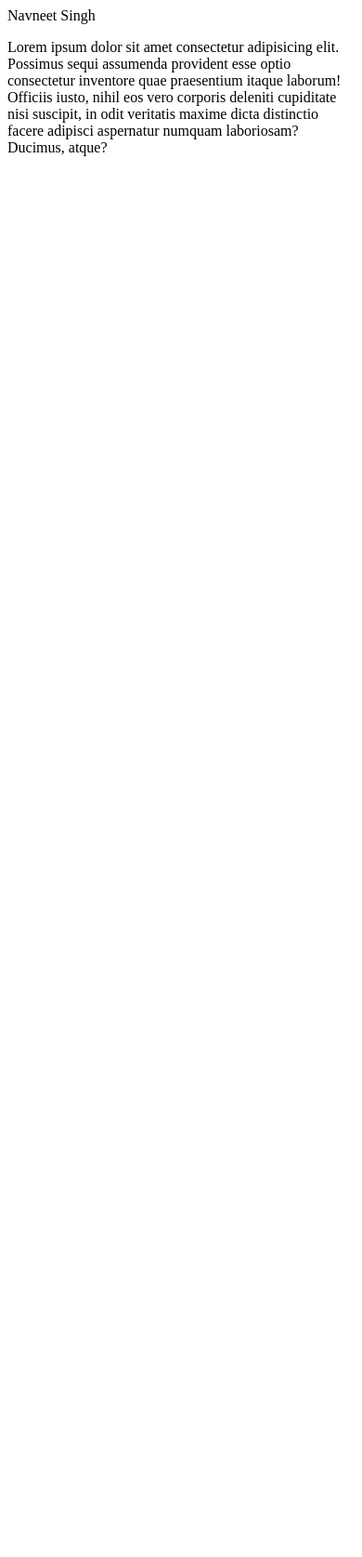
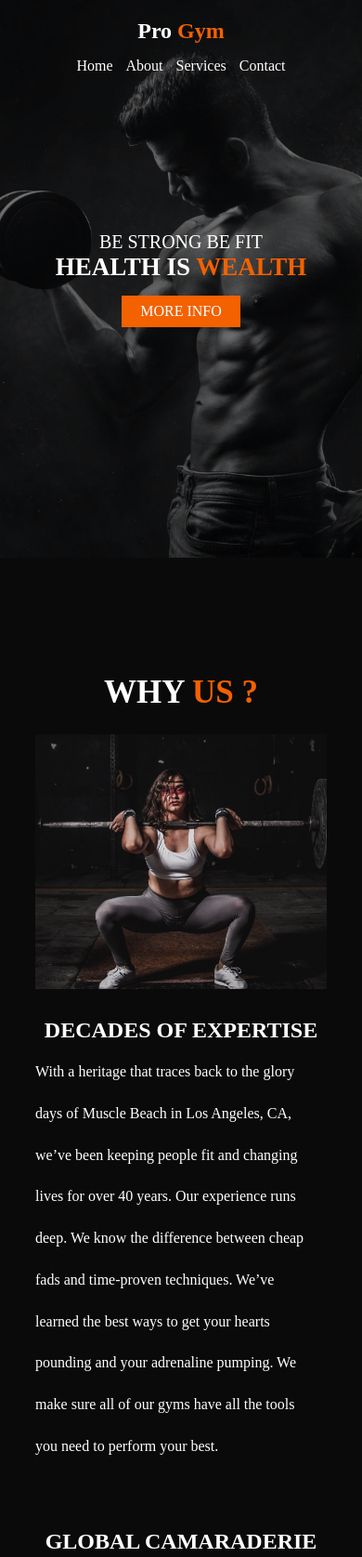
Before and after one commit to navsingh2k/ProGym, a plain HTML site: page index.html in a window 390 px wide. Shown: the top 1675 px of the page at 93% size. Before the commit the page ends 844 px from the top, so only its background shows below. Drawn offline with Linux system fonts and the light colour scheme.

Commit message:
Front-End

```diff
--- a/index.html
+++ b/index.html
@@ -1,12 +1,102 @@
 <!DOCTYPE html>
 <html lang="en">
+
 <head>
     <meta charset="UTF-8">
     <meta name="viewport" content="width=device-width, initial-scale=1.0">
     <title>Document</title>
+    <link rel="stylesheet" href="http://maxcdn.bootstrapcdn.com/font-awesome/4.6.0/css/font-awesome.min.css">
+    <link rel="stylesheet" href="style.css">
 </head>
+
 <body>
-  <div>Navneet Singh</div>
-  <p>Lorem ipsum dolor sit amet consectetur adipisicing elit. Possimus sequi assumenda provident esse optio consectetur inventore quae praesentium itaque laborum! Officiis iusto, nihil eos vero corporis deleniti cupiditate nisi suscipit, in odit veritatis maxime dicta distinctio facere adipisci aspernatur numquam laboriosam? Ducimus, atque?</p>
+    <header>
+        <h2><a href="#">Pro <span>Gym</span></a></h2>
+        <nav>
+            <li><a href="#">Home</a></li>
+            <li><a href="#about">About</a></li>
+            <li><a href="#services">Services</a></li>
+            <li><a href="#contact">Contact</a></li>
+        </nav>
+
+    </header>
+    <section class="banner-area">
+        <div class="banner-img"></div>
+        <h3>Be Strong Be Fit</h3>
+        <h1>Health is <span>Wealth</span> </h1>
+        <a href="#about" class="banner-btn">More Info</a>
+    </section>
+    <section class="about-area" id="about">
+        <h3 class="section-title">Why <span>Us ?</span></h3>
+        <ul class="about-content">
+            <li class="about-left"></li>
+            <li class="about-right">
+                <h2> DECADES OF EXPERTISE</h2>
+                <p>With a heritage that traces back to the glory days of Muscle Beach in Los Angeles, CA, we’ve been
+                    keeping people fit and changing lives for over 40 years. Our experience runs deep. We know the
+                    difference between cheap fads and time-proven techniques. We’ve learned the best ways to get your
+                    hearts pounding and your adrenaline pumping. We make sure all of our gyms have all the tools you
+                    need to perform your best.
+
+                </p>
+            </li>
+            <li class="about-right">
+                <h2>GLOBAL CAMARADERIE</h2>
+                <p>Self-motivation is a great but a team to support you is even better. When you work out at Pro Gym,
+                    you’re surrounded by friends and champions who share your passion, and who raise each other to
+                    greatness. At Pro Gym, you’ll find a positive, encouraging atmosphere. Train with us, and you’ll not
+                    only be part of the team, you’ll be part of the family.</p>
+            </li>
+        </ul>
+    </section>
+    <section class="services-area" id="services">
+        <h3 class="section-title">Our <span>Services</span></h3>
+        <ul class="services-content">
+            <li><img src="images/ekg.png" alt="">
+                <h4>Cardio Services</h4>
+                <p>Cardio vascular exercises help you strengthen the heart and lungs, the critical components of your
+                    body and keep you in top of your Physical and Mental Health. What’s more, it helps you manage your
+                    weight too.
+                    This section has the state of the art computerized equipment including Treadmills, Cross Trainers
+                    and variety of bikes. </p>
+            </li>
+            <li><img src="images/weightlifting.png" alt="">
+                <h4>Weight Training</h4>
+                <p>Weight Training exercises help you strengthen and tone-up your muscles, keep you in shape and improve
+                    your posture.
+                    This section has ample state of the art improved single stations gyms coupled with host of
+                    additional free weights and the most needed guidance to help you out. </p>
+            </li>
+            <li><img src="images/physical.png" alt="">
+                <h4>Personal Training</h4>
+                <p>We have Professionally Certified and Qualified Personal Trainers who can pay Special Attention to an
+                    individuals’ need and expectation </p>
+            </li>
+        </ul>
+    </section>
+    <section class="contact-area" id="contact">
+        <h3 class="section-title">Our <span>Contact</span></h3>
+        <ul class="contact-content">
+            <li>
+                <i class="fa fa-map-marker"></i>
+                <p>356, New York <br> United States </p>
+            </li>
+            <li>
+                <i class="fa fa-phone"></i>
+                <p>+123 345 189 <br> United States </p>
+            </li>
+            <li>
+                <i class="fa fa-envelope"></i>
+                <p>info@progym.com <br>yourdomain@website.com </p>
+            </li>
+        </ul>
+
+    </section>
+    <footer>
+        <p>All Right Reserved by ProGym</p>
+
+    </footer>
+
 </body>
+
 </html>
--- /dev/null
+++ b/style.css
@@ -0,0 +1,385 @@
+*{
+    margin: 0;
+    padding: 0;
+    box-sizing: border-box;
+}
+
+body{
+    font-family: poppins;
+}
+ul,nav{
+    list-style: none;
+
+}
+a{
+    text-decoration: none;
+    cursor: pointer;
+    color: inherit;
+}
+header::after{
+    background-color: black;
+}
+header{
+    position: absolute;
+    top: 0;
+    left: 0;
+    z-index: 10;
+    width: 100%;
+    display: -webkit-flex;
+    display: -moz-flex;
+    display: -ms-flexbox;
+    display: -o-flex;
+    display: flex;
+    justify-content:space-between;
+    align-items: center;
+    color: #fff;
+    padding: 35px 100px 0;
+
+}
+header h2 span{
+    color: #f36100;
+}
+header nav{
+    display: -webkit-flex;
+    display: -moz-;
+    display: -ms-flexbox;
+    display: -o-flex;
+    display: flex;
+}
+header nav li{
+    margin: 0 15px;
+
+}
+header nav li:first-child{
+    margin-left: 0;
+}
+header nav li:last-child{
+    margin-right: 0;
+}
+
+@media(max-width:1000px){
+    header{
+        padding: 20px 50px;
+    }
+}
+@media(max-width:700px){
+    header{
+        flex-direction: column;
+    }
+    header h2{
+        margin-bottom: 15px;
+    }
+    header nav li{
+        margin:0 7px;
+
+    }
+}
+
+section{
+    display: -webkit-flex;
+    display: -moz-;
+    display: -ms-flexbox;
+    display: -o-flex;
+    display: flex;
+    flex-direction: column;
+    align-items: center;
+    color:#fff;
+
+}
+@media(max-width:1000px){
+
+
+        padding: 100px 50px;
+
+}
+@media(max-width:1000px){
+    section{
+        padding: 125px 30px;
+
+    }
+}
+@media(max-width:600px){
+    .about-right h2{
+        margin-top: 15px;
+    }
+}
+section p{
+    max-width: 800px;
+    text-align: center;
+    margin-bottom: 35px;
+    padding: 0 20px;
+    line-height: 2;
+}
+.banner-area{
+    position: relative;
+    justify-content: center;
+    min-height: 100vh;
+    color: #fff;
+    text-align: center;
+
+}
+
+/* banner area  */
+.banner-area .banner-img{
+    background-image: url(images/1.jpg);
+    position: absolute;
+    top: 0;
+    left: 0;
+    width: 100%;
+    height: 100%;
+    -webkit-background-size:cover;
+    background-size: cover;
+    z-index: -1;
+    background-position: center center;
+
+}
+
+.banner-area .banner-img:after{
+content: "";
+position: absolute;
+top: 0;
+left: 0;
+width: 100%;
+height: 100%;
+background-color: #000;
+opacity: 0.5;
+}
+.banner-area h1{
+    margin-bottom: 15px;
+    font-size: 65px;
+    text-transform: uppercase;
+
+}
+.banner-area h1 span{
+    color: #f36100;
+    }
+.banner-area h3{
+    font-size: 25px ;
+    font-weight: 100;
+    text-transform: uppercase;
+}
+.banner-area a.banner-btn{
+    padding: 15px 35px;
+    background: #f36100;
+    text-transform: uppercase;
+}
+
+@media(max-width:800px){
+    .banner-area{
+        min-height: 600px;
+       }
+       .banner-area h1{
+           font-size: 27px;
+       }
+       .banner-area h3{
+           font-size: 20px;
+       }
+       .banner-area a.banner-btn{
+           padding: 8px 20px;
+       }
+}
+
+/* about */
+#about{
+    background: #0a0a0a;
+}
+ul.about-content{
+    width: 100%;
+    display: -webkit-flex;
+    display: -moz-;
+    display: -ms-flexbox;
+    display: -o-flex;
+    display: flex;
+    flex-wrap: wrap;
+    justify-content: center;
+}
+
+.about-content li{
+    padding: 20px;
+    flex-basis: 33%;
+    background-clip: content-box;
+    background-size: cover;
+    background-position: center;
+
+}
+.about-left{
+
+    background-image: url(images/2.jpg);
+    height: 290px;
+}
+
+.about-area p{
+    max-width: 800px;
+    margin-bottom: 35px;
+    line-height: 2.8;
+    text-align: left;
+    padding-left: 0;
+}
+.section-title{
+    text-transform: uppercase;
+    font-size: 50px;
+    margin-bottom: 5%;
+
+}
+.section-title span{
+    color: #f36100;
+}
+
+.about-right h2{
+    margin-bottom: 3%;
+}
+@media(max-width:1000px){
+    .section-title{
+        font-size: 35px;
+        }
+        .about-content li{
+            flex-basis: 100%;
+        }
+        .about-content li{
+            padding: 8px;
+
+        }
+}
+
+.about-area{
+
+    position: relative;
+    justify-content: center;
+    min-height: 100vh;
+    color: #fff;
+    text-align: center;
+    align-self: center;
+
+}
+
+/* services */
+#services{
+    background: #151515;
+
+}
+.services-area{
+    position: relative;
+    justify-content: center;
+     min-height: 100vh;
+
+}
+ul.services-content{
+    width: 100%;
+    display: -webkit-flex;
+    display: -moz-flex;
+    display: -ms-flexbox;
+    display: -o-flex;
+    display: flex;
+    flex-wrap: wrap;
+    justify-content: center;
+}
+.services-content li{
+    padding: 0 30px;
+    flex-basis: 33%;
+    text-align: center;
+}
+.services-content img{
+    width: 25%;
+    margin-bottom: 20px;
+
+}
+.services-content li h4{
+    font-size: 20px;
+    margin-bottom: 25px;
+    text-transform: uppercase;
+    font-weight: 500;
+    letter-spacing: 3px;
+
+}
+.services-content li p{
+    margin: 0;
+
+}
+@media(max-width:1000px){
+    .services-content li{
+        flex-basis: 100%;
+        margin-bottom: 65px;
+
+    }
+    .services-content li:last-child{
+        margin-bottom: 0;
+    }
+    .services-content li p{
+        padding: 0;
+    }
+}
+
+/* contact  */
+
+#contact{
+    background: #0a0a0a;
+}
+ul.contact-content{
+    width: 100%;
+    display: -webkit-flex;
+    display: -moz-flex;
+    display: -ms-flexbox;
+    display: -o-flex;
+    display: flex;
+    flex-wrap: wrap;
+    justify-content: center;
+
+}
+.contact-content li{
+    padding: 0 30px;
+    flex-basis: 33%;
+    text-align: center;
+}
+.contact-content li i{
+    font-size: 50px;
+    color: #f36100;
+    margin-bottom: 25px;
+}
+.contact-content li p{
+    margin: 0;
+    }
+    @media(max-width:1000px){
+.contact-content li{
+    flex-basis: 100%;
+    margin-bottom: 65px;
+    }
+ }
+.contact-content li:last-child{
+    margin-bottom: 0;
+}
+.contact-content li p{
+    padding: 0;
+}
+.contact-area{
+
+    position: relative;
+    justify-content: center;
+    min-height: 100vh;
+    color: #fff;
+    text-align: center;
+    align-self: center;
+
+}
+    /* footer  */
+
+footer{
+
+    display: -webkit-flex;
+    display: -moz-flex;
+    display: -ms-flexbox;
+    display: -o-flex;
+    display: flex;
+   flex-direction: column;
+   align-items: center;
+   text-align: center;
+   color: #fff;
+   background-color: #000;
+   padding: 6px 0px;
+
+}
+ #nav{
+     padding: 22px;
+     margin: 50px 50px;
+     font-size: 80px;
+
+ }
```
Also changed, not shown: images/1.jpg (added), images/2.jpg (added), images/dumbbell.png (added), images/ekg.png (added), images/exercise.png (added), images/i1.png (added), images/physical.png (added), images/weightlifting.png (added).
